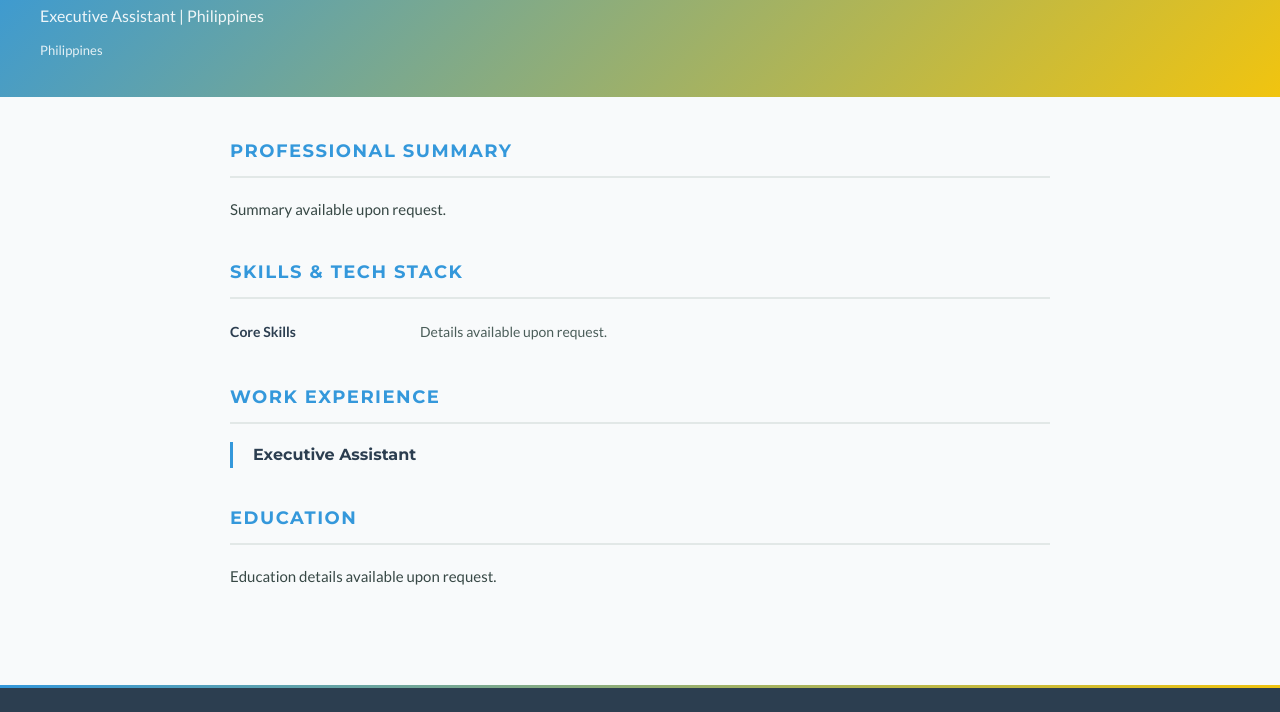
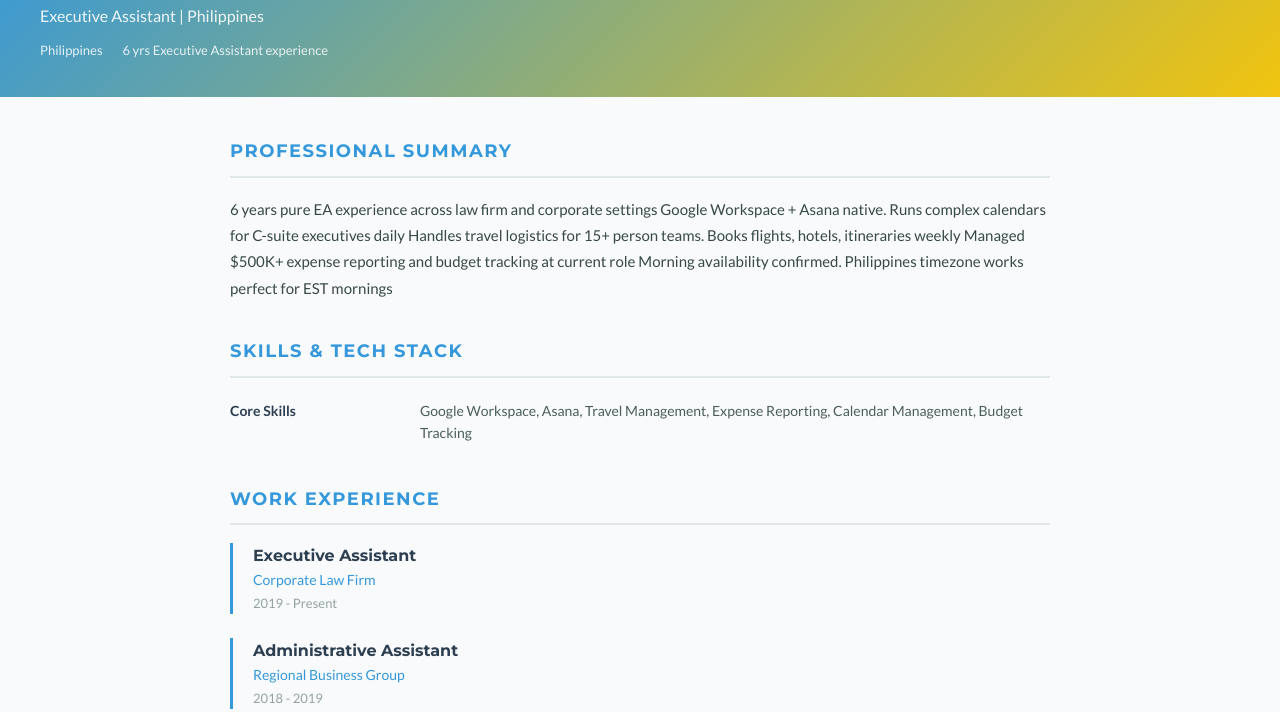
Before and after one commit to wg-dotcom/lisvee-executive-assistant-candidates, a plain HTML site: page resume-klondellion.html in a window 1280 px wide. Shown: the part 308-1020 px from the top of the page. Drawn offline with Linux system fonts and the light colour scheme.

Commit message:
Add branded resume: KLONDELLION I

```diff
--- a/resume-klondellion.html
+++ b/resume-klondellion.html
@@ -81,18 +81,28 @@
     <div class="candidate-title">Executive Assistant | Philippines</div>
     <div class="candidate-contact">
       <span>Philippines</span>
-
+      <span>6 yrs Executive Assistant experience</span>
     </div>
   </div>
   <div class="resume-body">
-    <div class="section"><div class="section-title">Professional Summary</div><p class="summary-text">Summary available upon request.</p></div>
-    <div class="section"><div class="section-title">Skills &amp; Tech Stack</div><div class="skills-grid"><div class="skill-label">Core Skills</div><div class="skill-value">Details available upon request.</div></div></div>
+    <div class="section"><div class="section-title">Professional Summary</div><p class="summary-text">6 years pure EA experience across law firm and corporate settings Google Workspace + Asana native. Runs complex calendars for C-suite executives daily Handles travel logistics for 15+ person teams. Books flights, hotels, itineraries weekly Managed $500K+ expense reporting and budget tracking at current role Morning availability confirmed. Philippines timezone works perfect for EST mornings</p></div>
+    <div class="section"><div class="section-title">Skills &amp; Tech Stack</div><div class="skills-grid">
+    <div class="skill-label">Core Skills</div>
+    <div class="skill-value">Google Workspace, Asana, Travel Management, Expense Reporting, Calendar Management, Budget Tracking</div></div></div>
     <div class="section"><div class="section-title">Work Experience</div>
     <div class="experience-item">
       <div class="exp-header">
         <div class="exp-role">Executive Assistant</div>
-        <div class="exp-company"></div>
-        <div class="exp-meta"></div>
+        <div class="exp-company">Corporate Law Firm</div>
+        <div class="exp-meta">2019 - Present</div>
+      </div>
+
+    </div>
+    <div class="experience-item">
+      <div class="exp-header">
+        <div class="exp-role">Administrative Assistant</div>
+        <div class="exp-company">Regional Business Group</div>
+        <div class="exp-meta">2018 - 2019</div>
       </div>
 
     </div></div>
```
